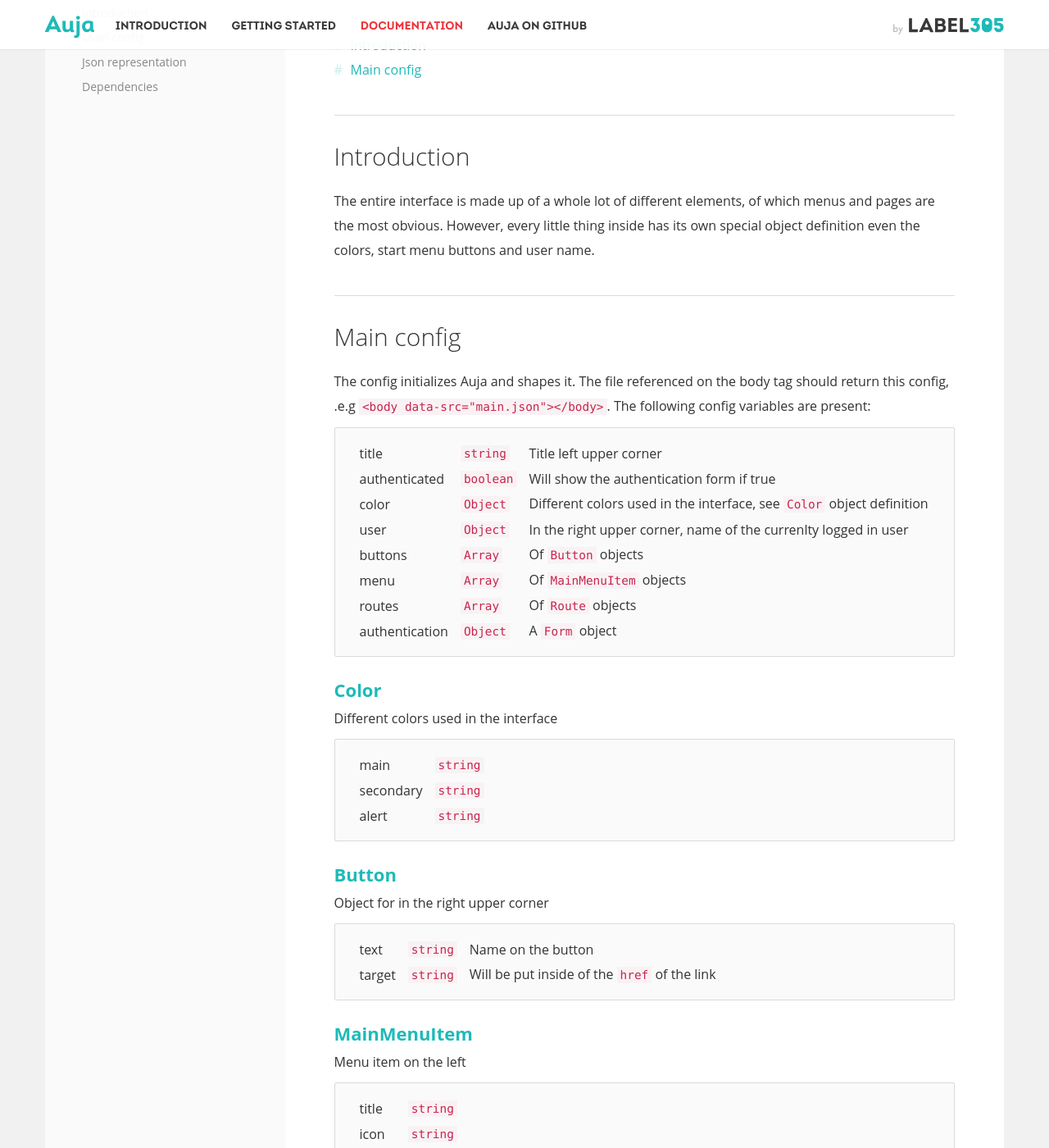
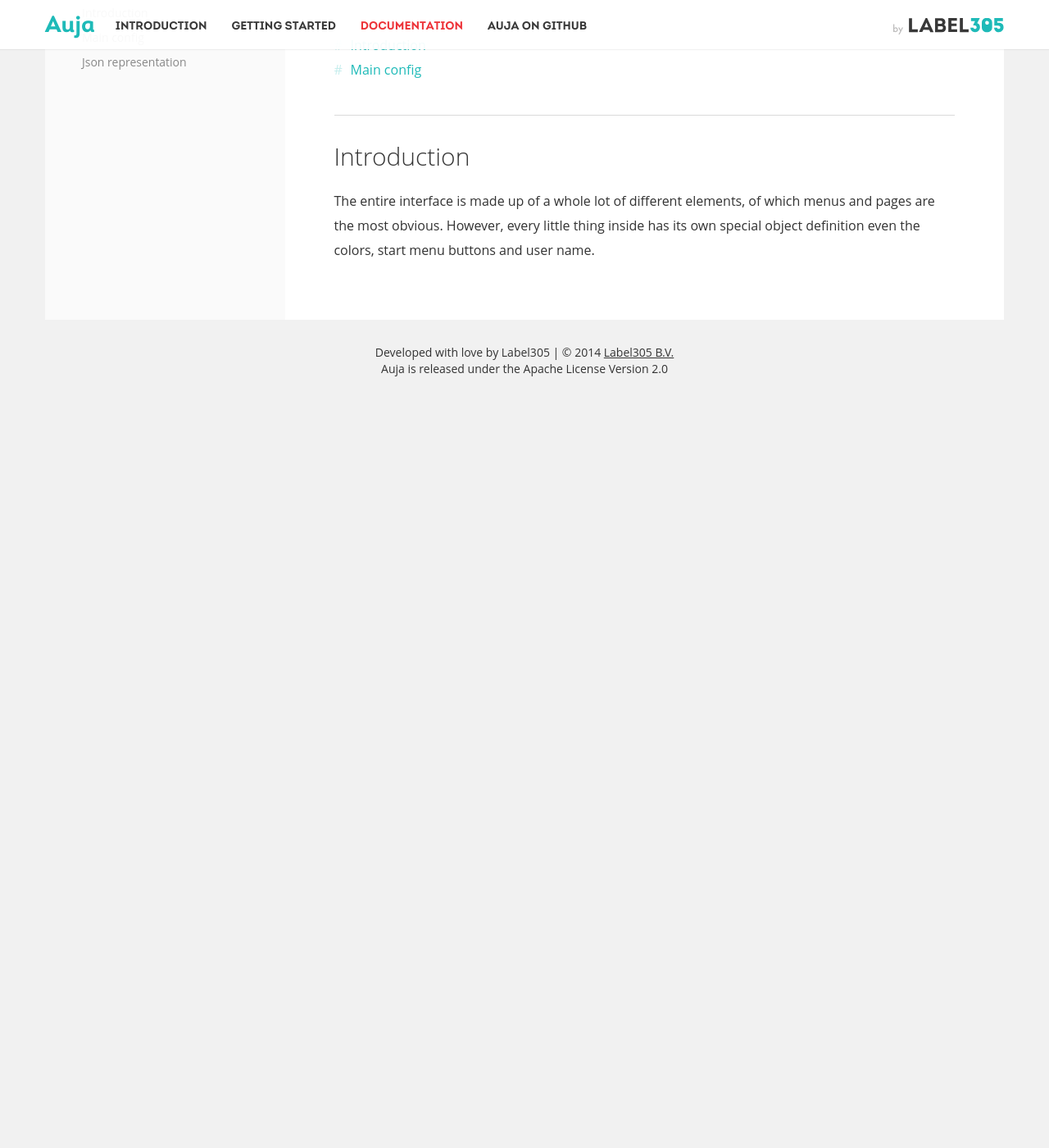
Before and after one commit to Label305/Auja, a Jekyll site: the page built from documentation/index.md, in a window 1280 px wide and 1400 px high, scrolled down 270 px. Shown: the whole window at 82% size. Built offline with Jekyll 4.4.1, drawn with Linux system fonts in a browser that asks for light colours; nearby versions of some CDN libraries; a style sheet for code colours, icons or effects is not loaded; after the commit the page ends 900 px from its top, so only the background shows below that; some of the changed text lies outside the part shown.

Commit message:
reordering

````diff
--- a/_layouts/default.html
+++ b/_layouts/default.html
@@ -62,9 +62,9 @@
             <nav id="nav-menu">
                 <ul id="nav-menu-list">
                     {% assign current = page.url | downcase | split: '/' %}
-                    <li class="nav-menu-item {% if current[1] == 'introduction' %}current{% endif %}"><a href="introduction.html">Introduction</a></li>
-                    <li class="nav-menu-item {% if current[1] == 'getting_started' %}current{% endif %}"><a href="getting_started.html">Getting started</a></li>
-                    <li class="nav-menu-item {% if current[1] == 'documentation' %}current{% endif %}"><a href="documentation.html">Documentation</a></li>
+                    <li class="nav-menu-item {% if current[1] == 'introduction' %}current{% endif %}"><a href="/introduction">Introduction</a></li>
+                    <li class="nav-menu-item {% if current[1] == 'getting_started' %}current{% endif %}"><a href="/getting_started">Getting started</a></li>
+                    <li class="nav-menu-item {% if current[1] == 'documentation' %}current{% endif %}"><a href="/documentation">Documentation</a></li>
                     <li class="nav-menu-item {% if current[1] == 'Github' %}current{% endif %}"><a href="https://github.com/Label305/Auja">Auja on Github</a></li>
                 </ul>
             </nav>
--- a/_layouts/documentation.html
+++ b/_layouts/documentation.html
@@ -12,7 +12,6 @@ layout: docs
                 <li><a href="documentation/index.html">Introduction</a></li>
                 <li><a href="documentation/main_config.html">Main config</a></li>
                 <li><a href="documentation/json_representation.html">Json representation</a></li>
-                <li><a href="documentation/dependencies.html">Dependencies</a></li>
             </ul>
             </li>
             </div>
@@ -21,5 +20,4 @@ layout: docs
             </div>
         </div>
     </div>
-
 </section>
--- a/documentation/index.md
+++ b/documentation/index.md
@@ -13,91 +13,3 @@ Introduction
 -----
 
 The entire interface is made up of a whole lot of different elements, of which menus and pages are the most obvious. However, every little thing inside has its own special object definition even the colors, start menu buttons and user name.
-
-Main config
------
-
-The config initializes Auja and shapes it. The file referenced on the body tag should return this config, .e.g `<body data-src="main.json"></body>`. The following config variables are present:
-
-title | `string` | Title left upper corner
-authenticated | `boolean` | Will show the authentication form if true
-color | `Object` | Different colors used in the interface, see `Color` object definition
-user | `Object` | In the right upper corner, name of the currenlty logged in user
-buttons | `Array` | Of `Button` objects
-menu | `Array` | Of `MainMenuItem` objects
-routes | `Array` | Of `Route` objects
-authentication | `Object` | A `Form` object
-
-###Color
-
-Different colors used in the interface
-
-main | `string`
-secondary | `string`
-alert | `string`
-
-
-###Button
-
-Object for in the right upper corner
-
-text | `string` | Name on the button
-target | `string` | Will be put inside of the `href` of the link
-
-###MainMenuItem
-
-Menu item on the left
-
-title | `string`
-icon | `string`
-target | `string`
-
-###Route
-
-Routing rules, to target specific routing types.
-
-type | `string` | target routing engine
-target | `string` | [Crossroads.js](http://millermedeiros.github.io/crossroads.js/) compatible regex
-action | `string` | Target url
-
-###Json example
-A Json example of a config is shown below.
-
-```json
-{
-    "type": "main",
-    "main": {
-        "title": "Auja example",
-        "authenticated": true,
-        "colors": {
-            "main": "#1ebab8",
-            "secondary": "#EDEDED",
-            "alert": "#e85840"
-        },
-        "user": {
-            "name": "Joris Blaak"
-        },
-        "buttons": [
-            {
-                "text": "Logout",
-                "target": "#logout"
-            }
-        ],
-        "menu": [`
-            {
-                "title": "Clubs",
-                "icon": "planet",
-                "target": "example/clubs/menu"
-            }
-        ],
-        "routes": [
-            {
-                "type": "http",
-                "target": "example/clubs/{id}/edit",
-                "action": "example/clubs_edit.json"
-            }
-        ],
-        "authentication": /* See Form */
-    }
-}
-```
````
Also changed, not shown: documentation/dependencies.md (deleted, +0 -16 lines), documentation/forms.md (deleted, +0 -196 lines), documentation/icons.md (deleted, +0 -3 lines), documentation/intro.md (deleted, +0 -11 lines), documentation/json.md (deleted, +0 -83 lines), documentation/main_config.md (+66 -42 lines), documentation/menus.md (deleted, +0 -53 lines), documentation/pages.md (deleted, +0 -43 lines), documentation/resources.md (deleted, +0 -46 lines), documentation/searchable.md (deleted, +0 -10 lines), documentation/sortable.md (deleted, +0 -33 lines).
